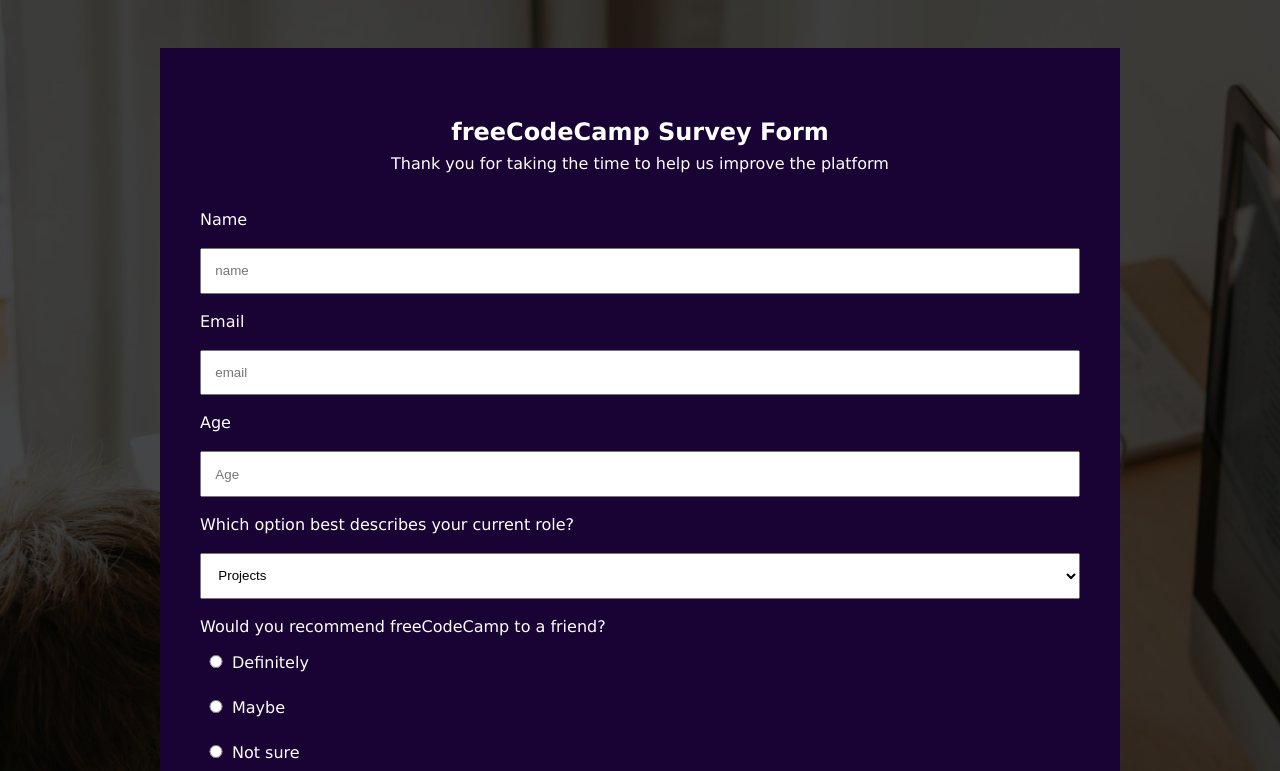
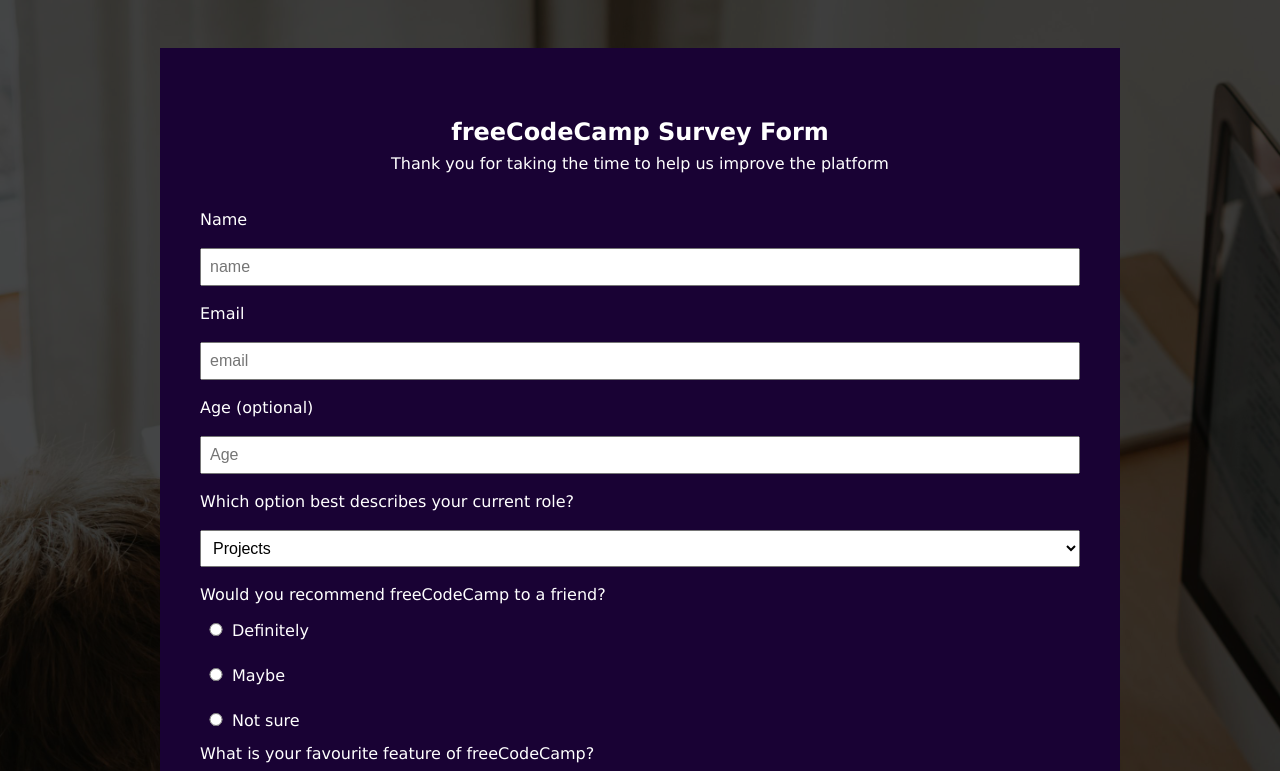
Before and after one commit to Mbiydzenyuy3/form-page, a plain HTML site: page index.html in a window 1280 px wide. Shown: the top 771 px of the page. Drawn offline with Linux system fonts and the light colour scheme.

Commit message:
rectifying my css on linter review on Expected empty line before custom property  custom-property-empty-line-before

```diff
--- a/index.html
+++ b/index.html
@@ -33,7 +33,7 @@
             />
           </div>
           <div class="age-field">
-            <label for="age">Age</label>
+            <label for="age">Age (optional)</label>
             <input type="number" class="age" id="age" placeholder="Age" />
           </div>
           <div class="select-item-option">
--- a/styles/style.css
+++ b/styles/style.css
@@ -18,6 +18,7 @@ body {
   font-style: normal;
   background-image: url("../assets/pexels-olia-danilevich-4974922.jpg");
   background-size: cover;
+
   background-position: center;
   --sb-track-color: #232e33;
   --sb-thumb-color: #4f945b;
@@ -44,6 +45,7 @@ p {
   text-align: center;
   margin-top: 0.5rem;
   margin-bottom: 2rem;
+  font-size: 1rem;
 }
 
 form {
@@ -53,7 +55,8 @@ form {
 
 input,
 select {
-  padding: 1em;
+  font-size: 1rem;
+  padding: 0.5em;
   margin-top: 1rem;
   width: 100%;
   margin-bottom: 1rem;
```
